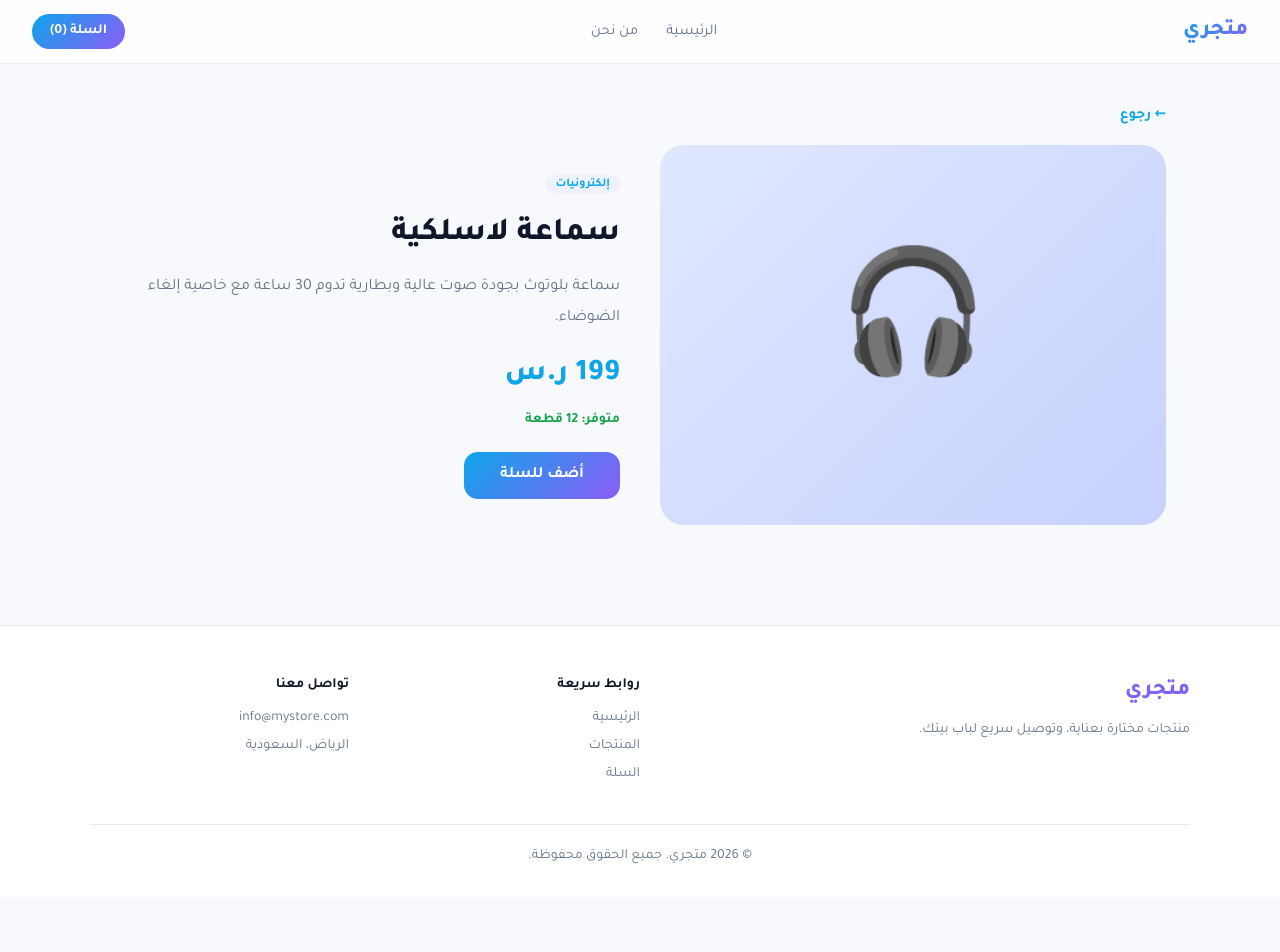
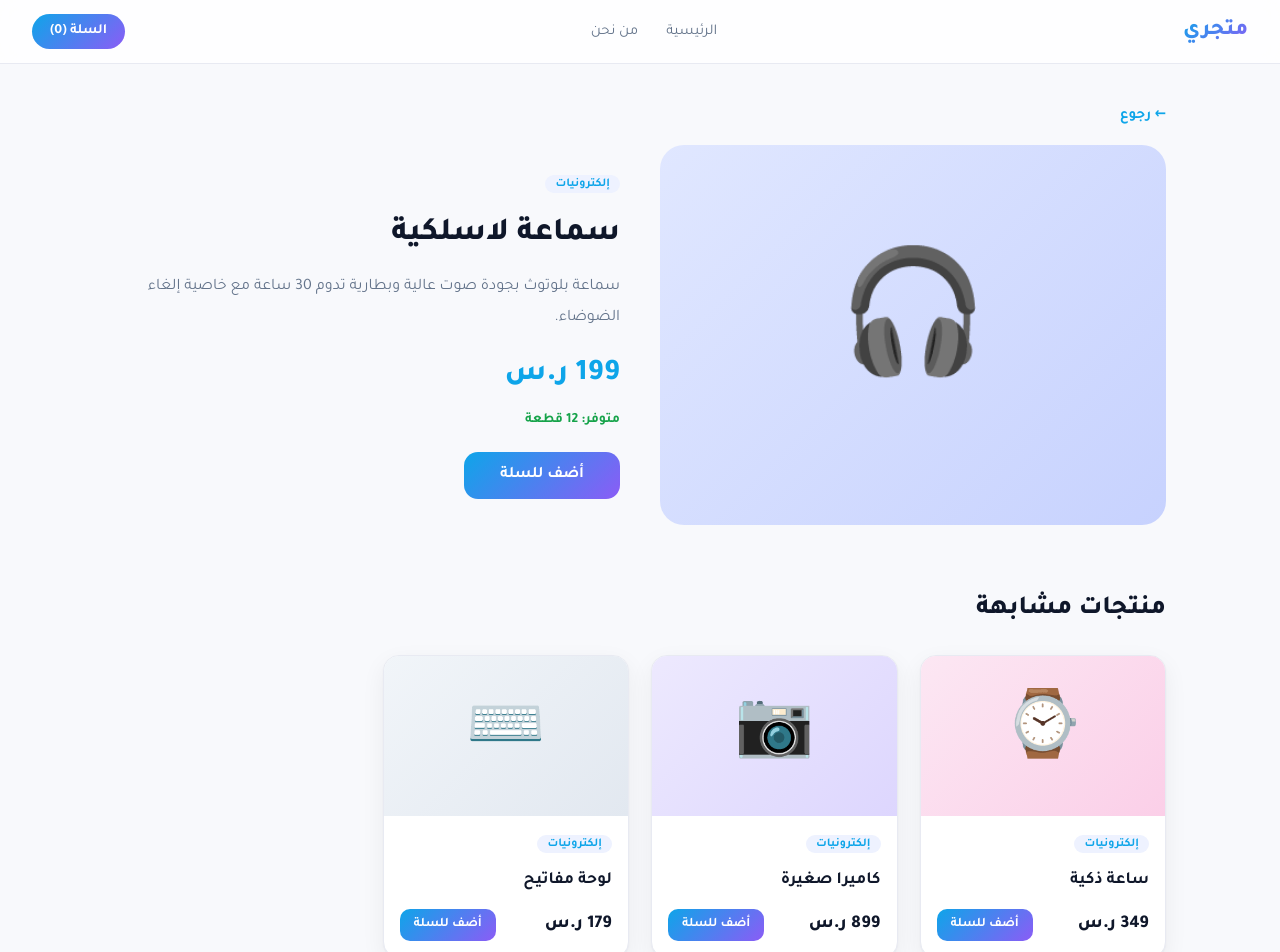
Before and after one commit to Tolpaschool/my-store, a React (Vite) app: page /product/1 in a window 1280 px wide. Shown: the top 952 px of the page. Before the commit the page ends 897 px from the top, so only its background shows below. Built offline with nearby package versions, Linux system fonts and the light colour scheme.

Commit message:
feat: related products section

```diff
--- a/src/pages/ProductDetails.css
+++ b/src/pages/ProductDetails.css
@@ -16,3 +16,4 @@
 }
 .details-btn:disabled { opacity: 0.4; cursor: not-allowed; }
 @media (max-width: 700px) { .details { grid-template-columns: 1fr; } }
+.related { margin-top: 64px; }
--- a/src/pages/ProductDetails.jsx
+++ b/src/pages/ProductDetails.jsx
@@ -1,6 +1,8 @@
 import { useParams, useNavigate, Link } from "react-router-dom";
 import products from "../data/products";
 import "./ProductDetails.css";
+import ProductCard from "../components/ProductCard";
+
 
 function ProductDetails() {
   const { id } = useParams();
@@ -16,6 +18,9 @@ function ProductDetails() {
       </main>
     );
   }
+  const relatedProducts = products.filter(
+  (p) => p.category === product.category && p.id !== product.id
+);
 
   return (
     <main className="container">
@@ -45,6 +50,16 @@ function ProductDetails() {
           </button>
         </div>
       </div>
+      {relatedProducts.length > 0 && (
+  <section className="related">
+    <h2 className="section-title">منتجات مشابهة</h2>
+    <div className="products-grid">
+      {relatedProducts.map((item) => (
+        <ProductCard key={item.id} product={item} />
+      ))}
+    </div>
+  </section>
+)}
     </main>
   );
 }
```
